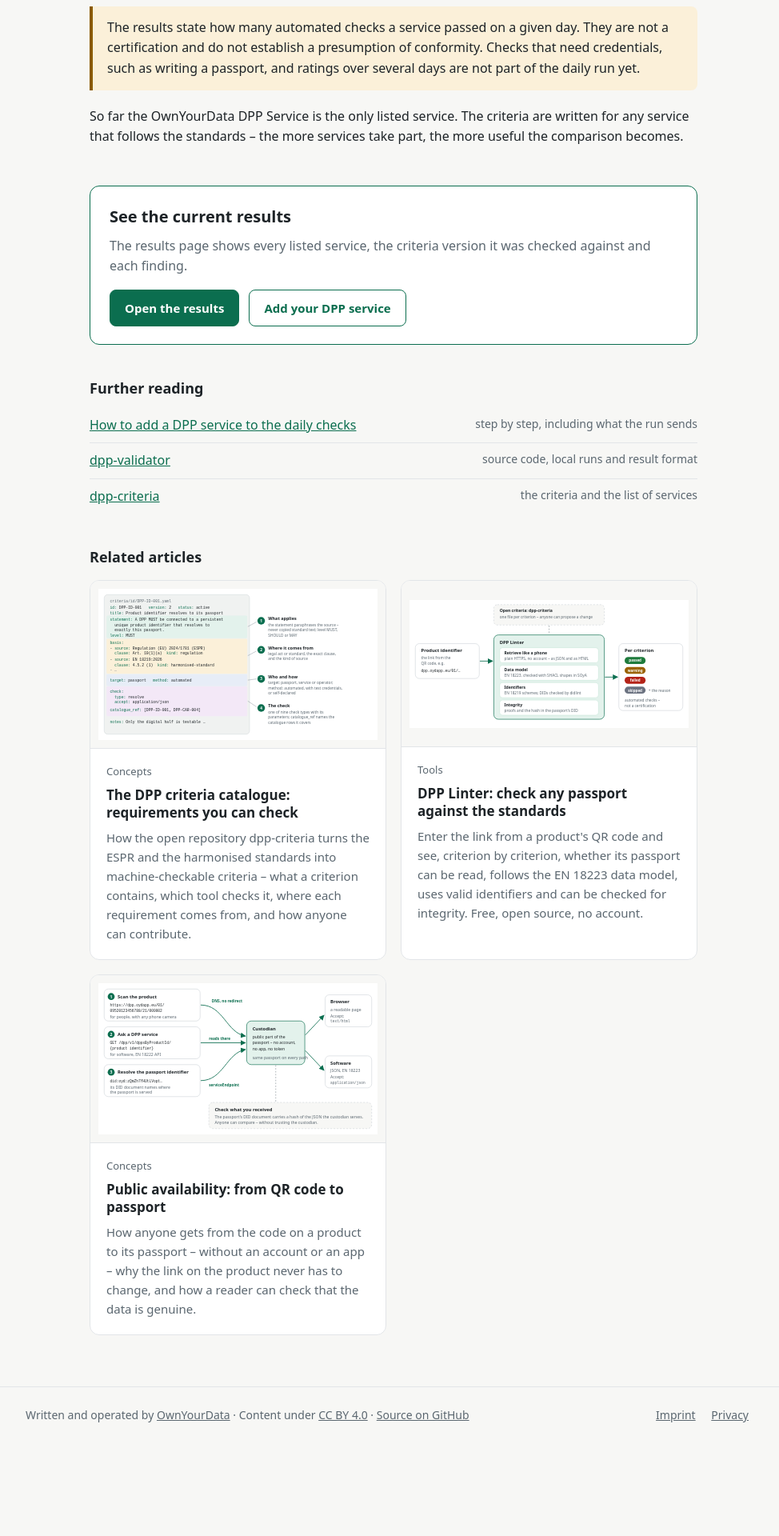
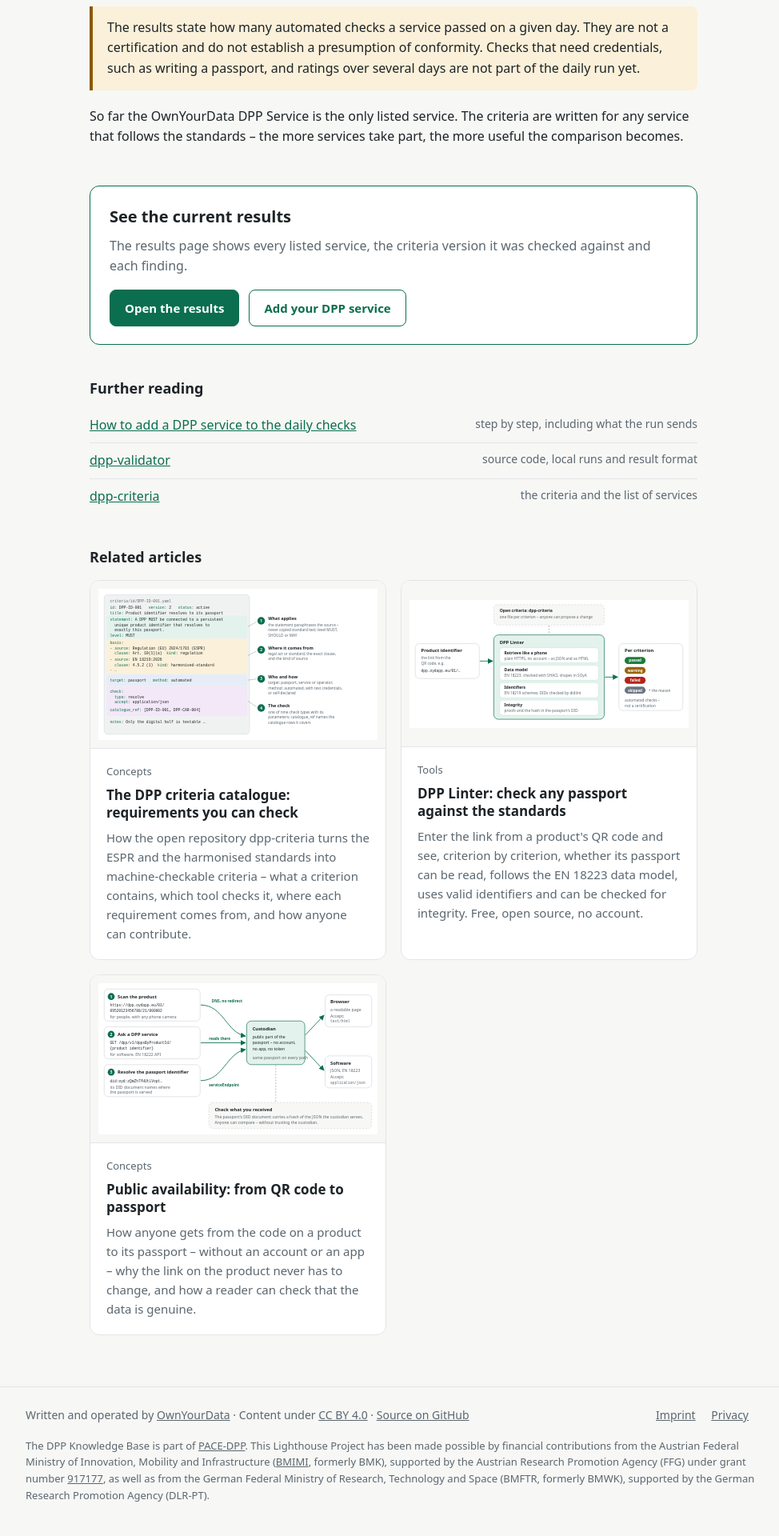
Before and after one commit to OwnYourData/dpp-knowledge-base, a Jekyll site: the page built from _articles/dpp-service-validator.md, in a window 1280 px wide. Shown: the part 3221-5141 px from the top of the page at 80% size, without its empty margins (148-1122 px from the left). Built offline with Jekyll 4.4.1, drawn with Linux system fonts in a browser that asks for light colours; before the commit the page ends 5042 px from its top, so only the background shows below that.

Commit message:
Acknowledge the PACE-DPP funding in the footer and README

```diff
--- a/_layouts/default.html
+++ b/_layouts/default.html
@@ -32,10 +32,11 @@
 <footer class="site">
   <div class="wrap">
     <div>Written and operated by <a href="https://www.ownyourdata.eu/en/">OwnYourData</a> · Content under <a href="https://creativecommons.org/licenses/by/4.0/">CC BY 4.0</a> · <a href="https://github.com/OwnYourData/dpp-knowledge-base">Source on GitHub</a></div>
-    <div>
+    <div class="legal">
       <a href="https://www.ownyourdata.eu/en/imprint/">Imprint</a>
       <a href="https://www.ownyourdata.eu/en/privacy-policy/">Privacy</a>
     </div>
+    <div class="funding">The DPP Knowledge Base is part of <a href="https://dpp-austria.at/">PACE-DPP</a>. This Lighthouse Project has been made possible by financial contributions from the Austrian Federal Ministry of Innovation, Mobility and Infrastructure (<a href="https://www.bmimi.gv.at/en.html">BMIMI</a>, formerly BMK), supported by the Austrian Research Promotion Agency (FFG) under grant number <a href="https://projekte.ffg.at/projekt/5128301">917177</a>, as well as from the German Federal Ministry of Research, Technology and Space (BMFTR, formerly BMWK), supported by the German Research Promotion Agency (DLR-PT).</div>
   </div>
 </footer>
 
--- a/assets/css/kb.css
+++ b/assets/css/kb.css
@@ -74,7 +74,8 @@ header.site nav a:hover, header.site nav a[aria-current] { color: var(--text); }
 footer.site { margin-top: 64px; padding: 24px 0 40px; border-top: 1px solid var(--line); color: var(--muted); font-size: 14px; }
 footer.site .wrap { display: flex; justify-content: space-between; gap: 16px; flex-wrap: wrap; }
 footer.site a { color: var(--muted); }
-footer.site .wrap > div:last-child a { margin-right: 16px; }
+footer.site .legal a { margin-right: 16px; }
+footer.site .funding { flex-basis: 100%; font-size: 13px; }
 
 /* buttons, badges */
 .actions { display: flex; gap: 12px; flex-wrap: wrap; }
```
Also changed, not shown: README.md.
